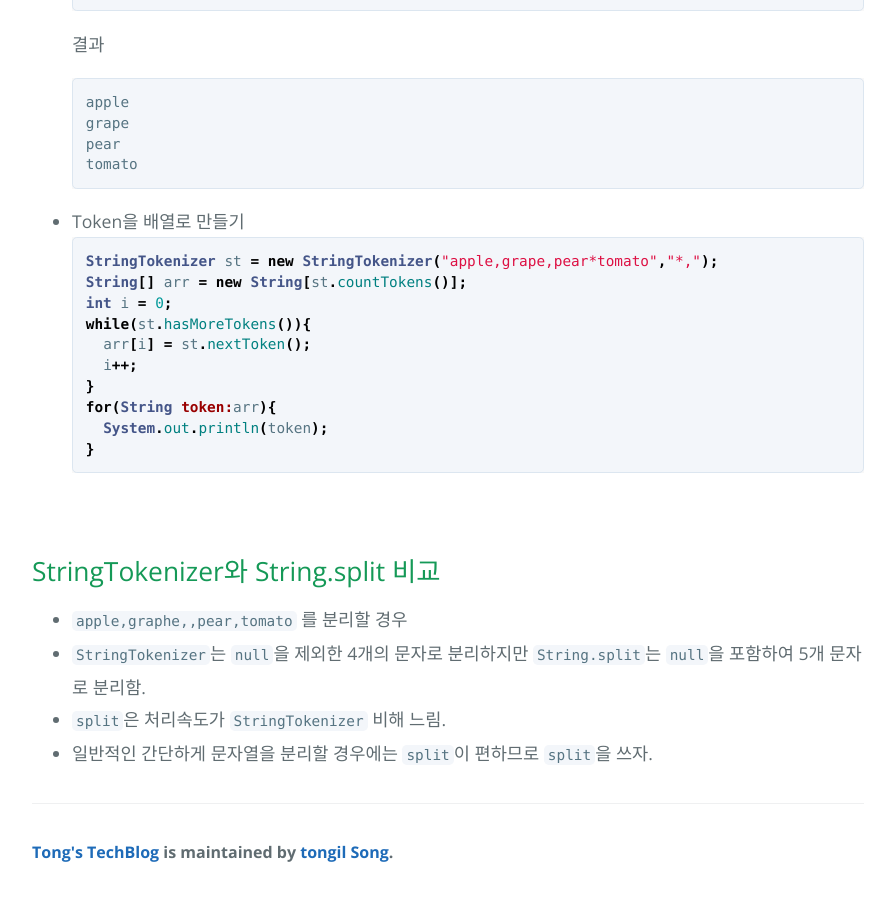
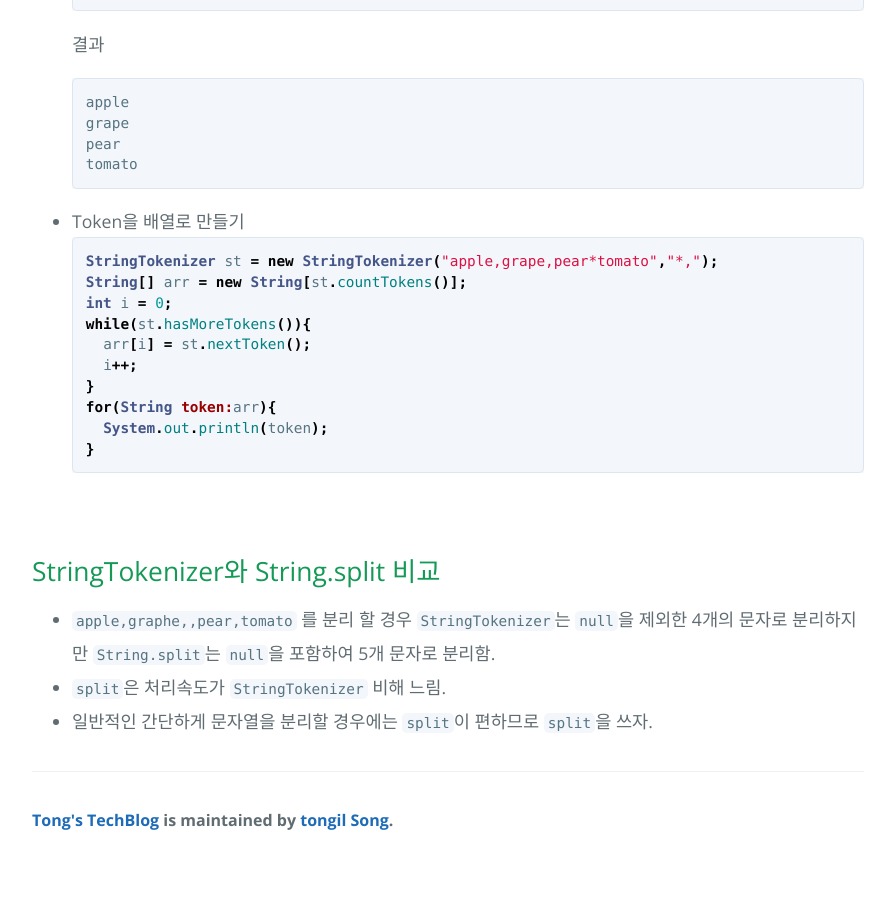
Before and after one commit to tong9433/tongblog, a Jekyll site: the page built from _posts/Java/2017-09-27-Java3.markdown, in a window 1280 px wide and 900 px high, scrolled down 2119 px. Shown: the whole window, without its empty margins (192-1087 px from the left). Built offline with Jekyll 4.4.1, drawn with Linux system fonts in a browser that asks for light colours; after the commit the page ends 2987 px from its top, so only the background shows below that.

```diff
--- a/_posts/Java/2017-09-27-Java3.markdown
+++ b/_posts/Java/2017-09-27-Java3.markdown
@@ -87,7 +87,7 @@ for(String token:arr){
 
 <br>
 ## StringTokenizer와 String.split 비교
-* `apple,graphe,,pear,tomato` 를 분리할 경우
-* `StringTokenizer`는 `null`을 제외한 4개의 문자로 분리하지만 `String.split`는 `null`을 포함하여 5개 문자로 분리함.
+* `apple,graphe,,pear,tomato` 를 분리 할 경우 `StringTokenizer`는 `null`을 제외한 4개의 문자로 분리하지만
+ `String.split`는 `null`을 포함하여 5개 문자로 분리함.
 * `split`은 처리속도가 `StringTokenizer` 비해 느림.
 * 일반적인 간단하게 문자열을 분리할 경우에는 `split`이 편하므로 `split`을 쓰자.
```
